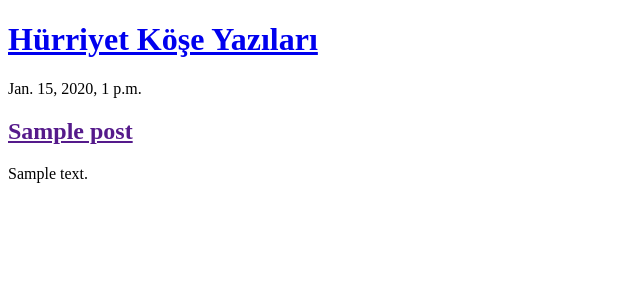
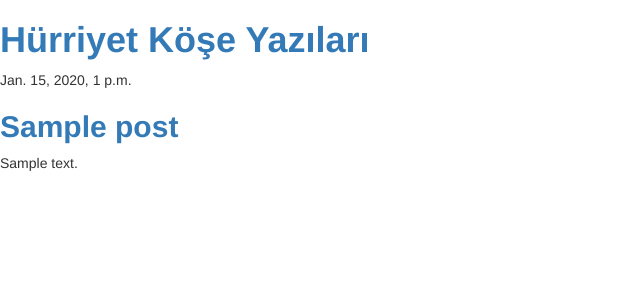
Before and after one commit to burakbaga/my-first-blog, a Django app: template blog/templates/blog/post_list.html in a window 1280 px wide. Shown: the top 300 px of the page, without its empty margins (0-640 px from the left). Run offline with Django 3.2, Linux system fonts and the light colour scheme; the template is opened without the code that fills it: values that come from a table or form of the project are taken from there, others are empty; tables that the repository leaves empty hold one stand-in row (values such as "Sample post"); some libraries are stand-ins or nearby versions.

Commit message:
bootstrap

```diff
--- a/blog/templates/blog/post_list.html
+++ b/blog/templates/blog/post_list.html
@@ -1,6 +1,8 @@
 <!DOCTYPE html>
 <html lang="en">
 <head>
+    <link rel="stylesheet" href="//maxcdn.bootstrapcdn.com/bootstrap/3.2.0/css/bootstrap.min.css"> <link rel="stylesheet" href="//maxcdn.bootstrapcdn.com/bootstrap/3.2.0/css/bootstrap-theme.min.css">
+
     <meta charset="UTF-8">
     <title>Köşe Yazıları</title>
 </head>
```
